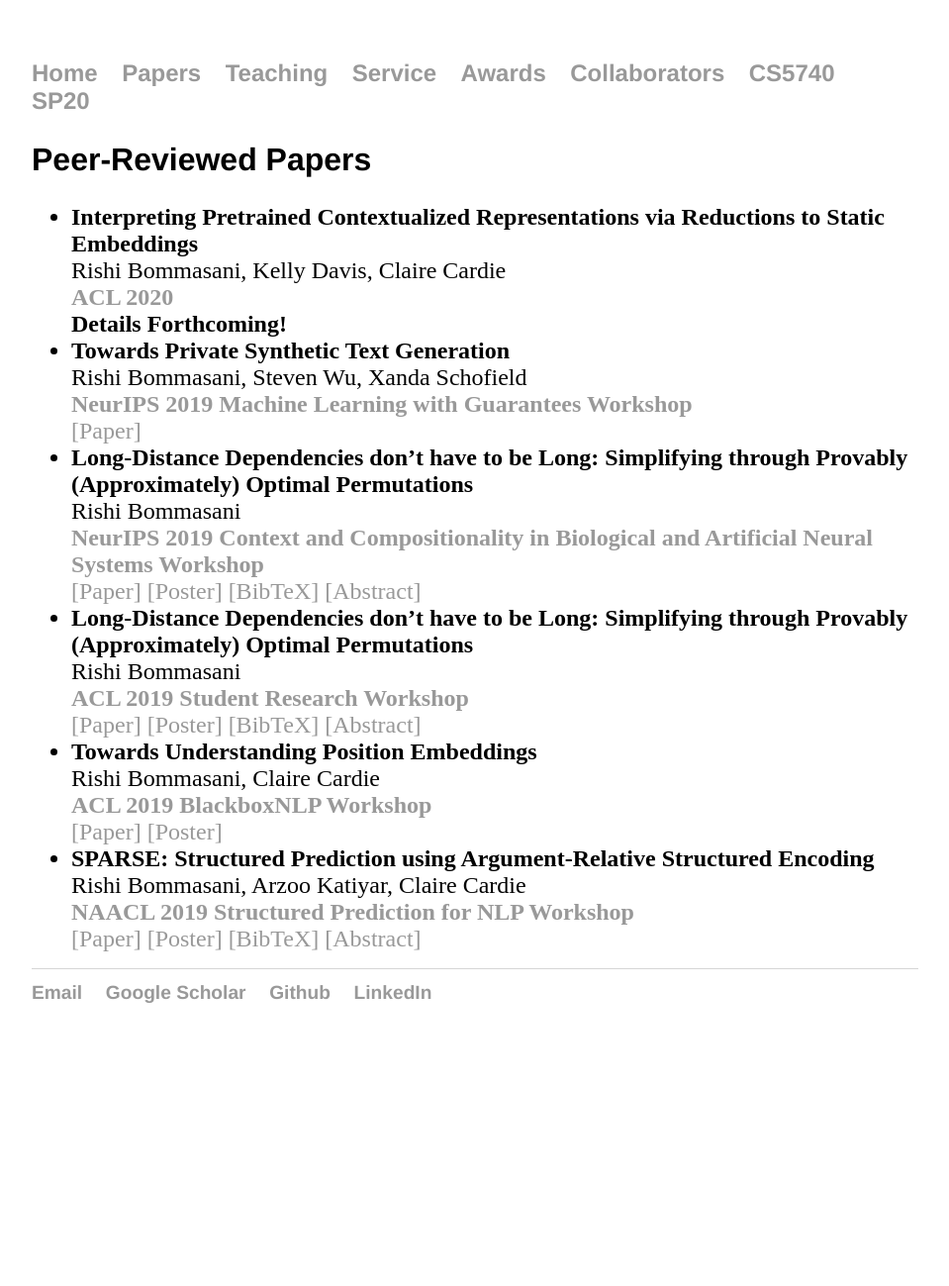
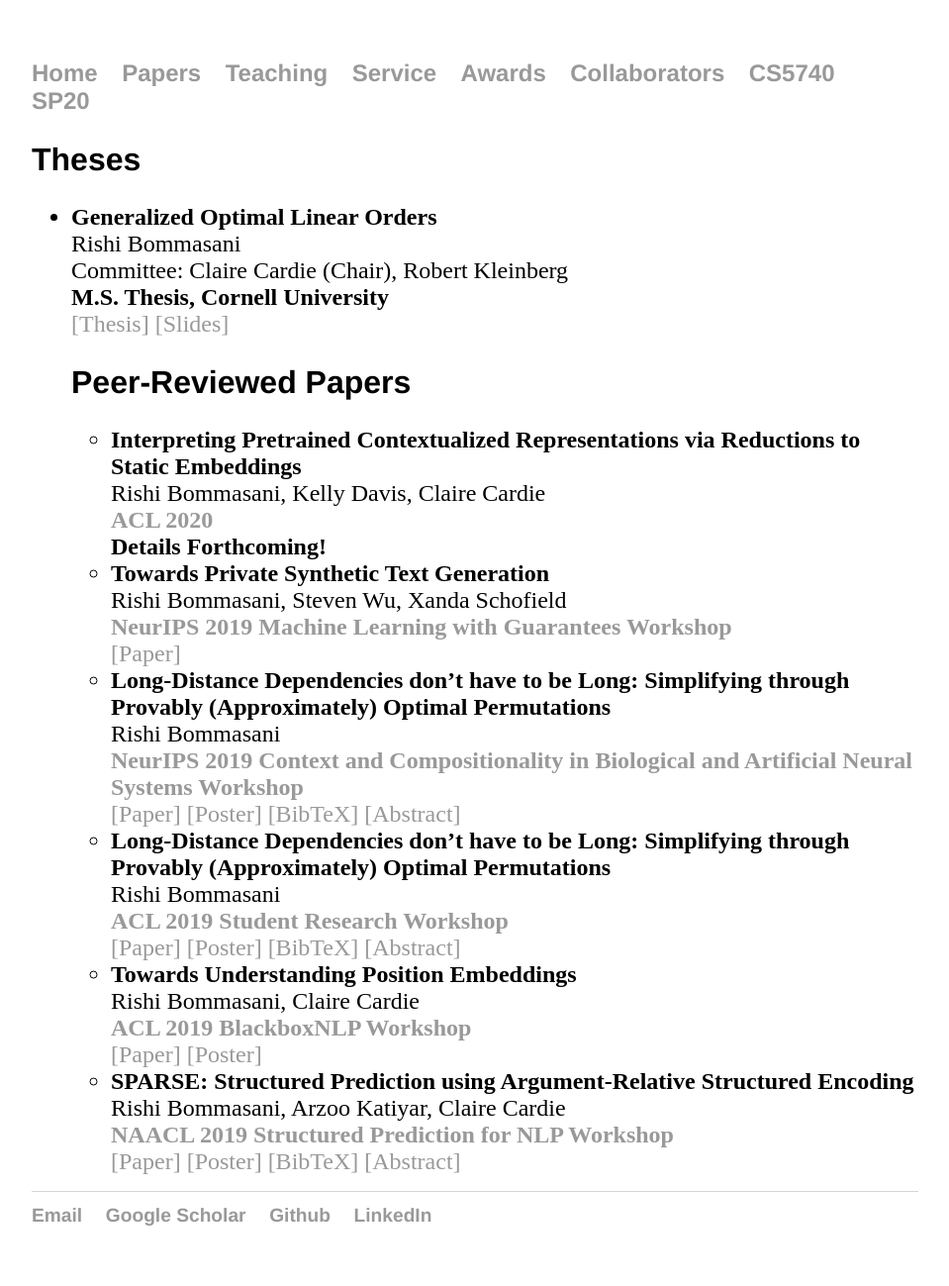
Before and after one commit to rishibommasani/rishibommasani.github.io, a Jekyll site: the page built from papers/index.html, in a window 1280 px wide. Shown: the whole page at 99% size, without its empty margins (160-1119 px from the left). Built offline with Jekyll 4.4.1, drawn with Linux system fonts in a browser that asks for light colours; before the commit the page ends 1074 px from its top, so only the background shows below that.

Commit message:
MS Thesis Papers

```diff
--- a/papers/index.html
+++ b/papers/index.html
@@ -2,6 +2,14 @@
 layout: default
 title: Papers
 ---
+	<h2>Theses</h2>
+	  <ul>
+          <li><b> Generalized Optimal Linear Orders </b>
+		  <br> Rishi Bommasani
+		  <br> Committee: Claire Cardie (Chair), Robert Kleinberg
+		  <br> <b> M.S. Thesis, Cornell University </b>
+    		  <br> <a href="https://github.com/rishibommasani/rishibommasani.github.io/blob/master/papers/MSThesis.pdf">[Thesis]</a> <a href="https://github.com/rishibommasani/rishibommasani.github.io/blob/master/papers/Thesis-Defense-2020.pptx">[Slides]</a>
+          </li>
 	<h2>Peer-Reviewed Papers</h2>
 	  <ul>
           <li><b> Interpreting Pretrained Contextualized Representations via Reductions to Static Embeddings </b>
```
